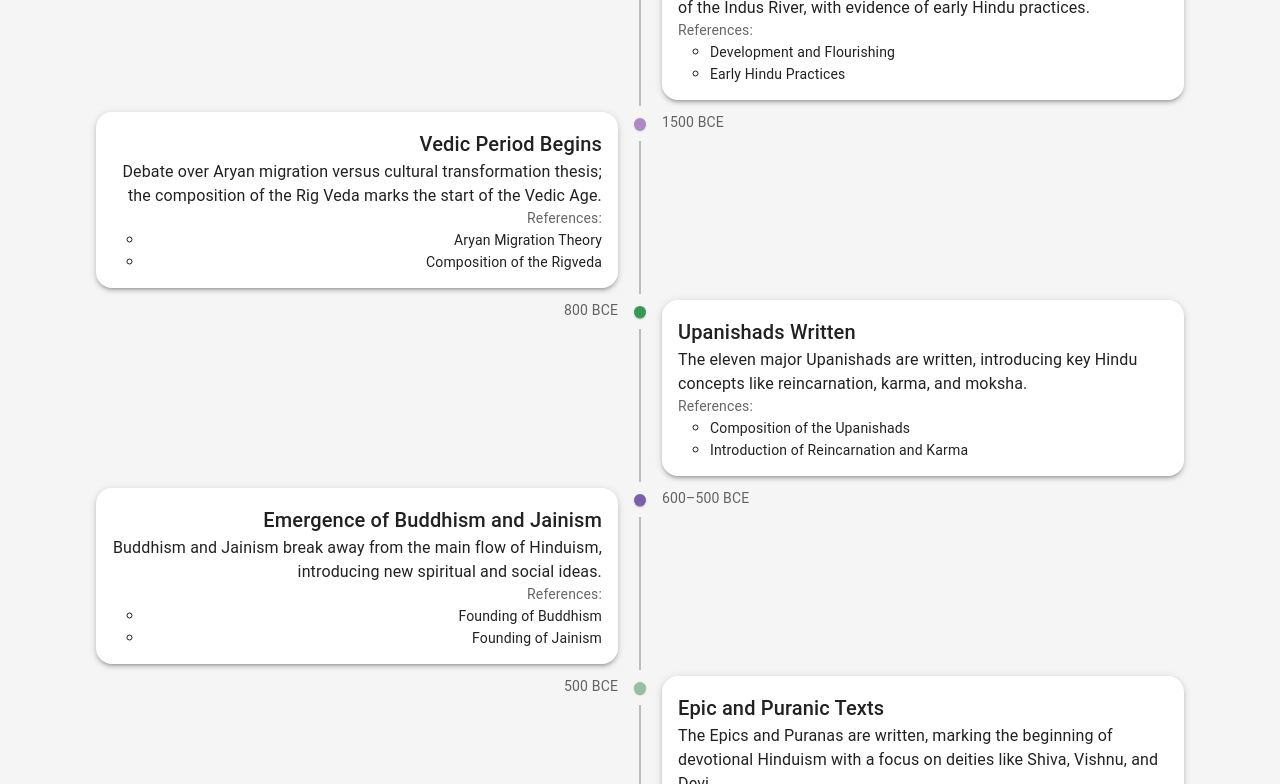
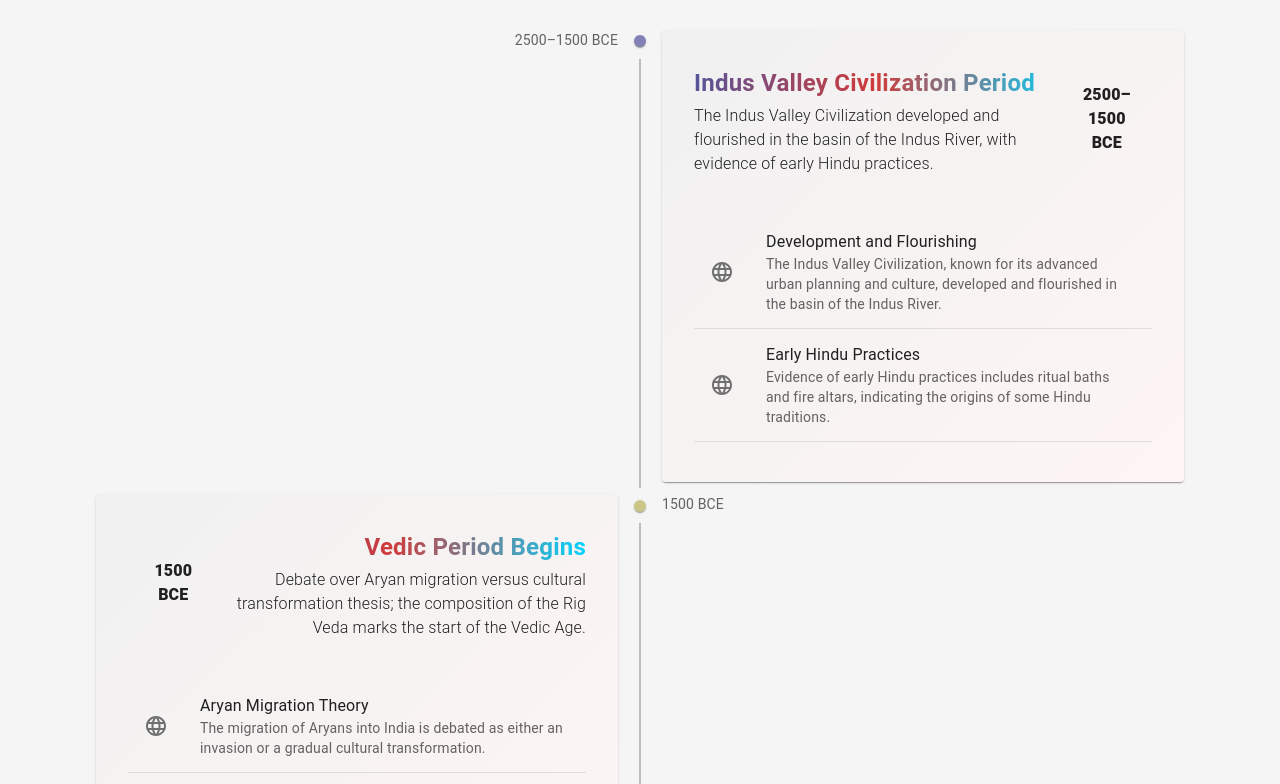
Before and after one commit to pratikshya-gautam/timeline, a Gatsby site: page / in a window 1280 px wide. Shown: the part 144-928 px from the top of the page. Built offline with nearby package versions, Linux system fonts and the light colour scheme; Gatsby itself is replaced by a stand-in of ours.

Commit message:
update card design to material ui

```diff
--- /dev/null
+++ b/src/components/timeline/event-card.tsx
@@ -0,0 +1,58 @@
+import React from 'react'
+import {
+  Card,
+  CardContent,
+  Typography,
+  Grid,
+  Divider,
+  Box,
+} from '@mui/material'
+import { allStyles } from './styles'
+import ReferenceList from './refrences'
+import { TimelineItem } from '../types'
+
+export default function EventCard({
+  data,
+  leftCard,
+  pointer,
+}: {
+  data: TimelineItem
+  pointer: string
+  leftCard: boolean
+}) {
+  return (
+    <Card sx={allStyles.card}>
+      <Grid container flexDirection={!leftCard ? 'row-reverse' : undefined}>
+        <Grid item sm={10}>
+          <Box sx={{ padding: 2 }}>
+            <Typography
+              variant="subtitle1"
+              sx={{
+                ...allStyles.gradientText,
+                ...allStyles.title,
+              }}
+            >
+              {data.title}
+            </Typography>
+            <Typography sx={allStyles.body}>{data.descr}</Typography>
+          </Box>
+        </Grid>
+        <Grid item sm={1} justifySelf="center" alignSelf="center">
+          <Box display="flex" flexDirection="column" alignItems="center">
+            <Typography
+              textAlign="center"
+              sx={{
+                fontWeight: 900,
+              }}
+            >
+              {data.date}
+            </Typography>
+          </Box>
+        </Grid>
+      </Grid>
+      <Box sx={{ padding: 2 }} id={pointer}>
+        <ReferenceList eventList={data.eventList} />
+      </Box>
+    </Card>
+  )
+}
--- a/src/components/timeline/index.tsx
+++ b/src/components/timeline/index.tsx
@@ -19,6 +19,7 @@ import {
 } from '@mui/lab'
 import { getRandomMutedColor } from '../../shared/get-muted-color'
 import type { TimelineItem as TimelineData } from '../types'
+import EventCard from './event-card'
 
 interface TimelineComponentProps {
   data: TimelineData[]
@@ -70,7 +71,7 @@ const TimelineComponent: React.FC<TimelineComponentProps> = ({ data = [] }) => {
       <Container>
         <Timeline position={isSmallScreen ? 'left' : 'alternate'}>
           {data.map((event, index) => (
-            <TimelineItem id={`event-${index}`} key={index}>
+            <TimelineItem key={index}>
               {!isSmallScreen && (
                 <TimelineOppositeContent>
                   <Typography variant="body2" color="textSecondary">
@@ -83,26 +84,11 @@ const TimelineComponent: React.FC<TimelineComponentProps> = ({ data = [] }) => {
                 {index < data.length - 1 && <TimelineConnector />}
               </TimelineSeparator>
               <TimelineContent>
-                <Paper
-                  elevation={3}
-                  style={{ padding: '16px', borderRadius: '16px' }}
-                >
-                  <Typography variant="h6" component="h1">
-                    {event.title}
-                  </Typography>
-                  <Typography>{event.descr}</Typography>
-                  <Typography variant="body2" color="textSecondary">
-                    References:
-                  </Typography>
-                  <ul>
-                    {event.eventList &&
-                      event.eventList.map((item, idx) => (
-                        <li key={idx}>
-                          <Typography variant="body2">{item.event}</Typography>
-                        </li>
-                      ))}
-                  </ul>
-                </Paper>
+                <EventCard
+                  data={event}
+                  pointer={`event-${index}`}
+                  leftCard={index % 2 === 0}
+                />
               </TimelineContent>
             </TimelineItem>
           ))}
--- /dev/null
+++ b/src/components/timeline/refrences.tsx
@@ -0,0 +1,50 @@
+import React from 'react'
+import {
+  List,
+  ListItem,
+  ListItemText,
+  ListItemButton,
+  ListItemIcon,
+  Typography,
+} from '@mui/material'
+import { Language } from '@mui/icons-material' // Icon for website
+import { TimelineItem } from '../types'
+
+export default function ReferenceList({
+  eventList = [],
+}: {
+  eventList: TimelineItem['eventList']
+}) {
+  return (
+    <List
+      sx={{
+        width: '100%',
+        maxWidth: 600,
+      }}
+    >
+      {eventList.map((reference) => (
+        <ListItem key={reference.event} disablePadding>
+          <ListItemButton
+            component="a"
+            href={reference.reference as string}
+            target="_blank"
+            rel="noopener noreferrer"
+            sx={{ borderBottom: '1px solid #ddd', py: 1 }} // Optional styling for separation
+          >
+            <ListItemIcon>
+              <Language /> {/* Website icon */}
+            </ListItemIcon>
+            <ListItemText
+              primary={reference.event}
+              secondary={
+                <Typography variant="body2" color="textSecondary">
+                  {reference.description}
+                </Typography>
+              }
+            />
+          </ListItemButton>
+        </ListItem>
+      ))}
+    </List>
+  )
+}
--- /dev/null
+++ b/src/components/timeline/styles.tsx
@@ -0,0 +1,27 @@
+export const allStyles = {
+  gradientText: {
+    fontSize: '2rem',
+    fontWeight: 'bold',
+    background:
+      'linear-gradient(90deg, rgba(87,84,153,1) 0%, rgba(208,59,59,1) 48%, rgba(0,212,255,1) 100%)',
+    backgroundClip: 'text',
+    textFillColor: 'transparent',
+    WebkitBackgroundClip: 'text', // For Safari
+    WebkitTextFillColor: 'transparent', // For Safari
+  },
+  title: {
+    fontWeight: 700,
+    fontSize: '24px',
+  },
+  body: {
+    fontWeight: 300,
+    fontSize: '16px',
+  },
+  card: {
+    padding: 2,
+    background:
+      'linear-gradient(135deg, rgba(240, 240, 240, 0.9), rgba(255, 245, 245, 0.9))',
+    boxShadow:
+      '0px 2px 1px -1px rgba(0,0,0,0.2), 0px 1px 1px 0px rgba(0,0,0,0.14), 0px 1px 3px 0px rgba(0,0,0,.12)',
+  },
+}
--- a/src/pages/index.tsx
+++ b/src/pages/index.tsx
@@ -4,6 +4,8 @@ import type { HeadFC, PageProps } from 'gatsby'
 import data from '../data/data.json'
 import MyNavbar from '../components/nav-bar'
 import TimelineComponent from '../components/timeline'
+import { Typography } from '@mui/material'
+import EventCard from '../components/timeline/event-card'
 
 const IndexPage: React.FC<PageProps> = () => {
   return (
@@ -11,9 +13,22 @@ const IndexPage: React.FC<PageProps> = () => {
       <header>
         <MyNavbar />
       </header>
-      <main>
-        <TimelineComponent data={data} />
-        {/* <Timeline data={data} title='Development of Hinduism Timeline Chart'/> */}
+      <main
+        style={{
+          background: 'rgba(245, 245, 245)',
+          display: 'flex',
+          flexDirection: 'column',
+          justifyContent: 'center',
+        }}
+      >
+        <div style={{ textAlign: 'center', padding: '32px' }}>
+          <Typography variant="h4">
+            Development of Hinduism Timeline Chart
+          </Typography>
+        </div>
+        <div>
+          <TimelineComponent data={data} />
+        </div>
       </main>
     </>
   )
```
Also changed, not shown: src/pages/nepalies-history.tsx (+30 -14 lines).
